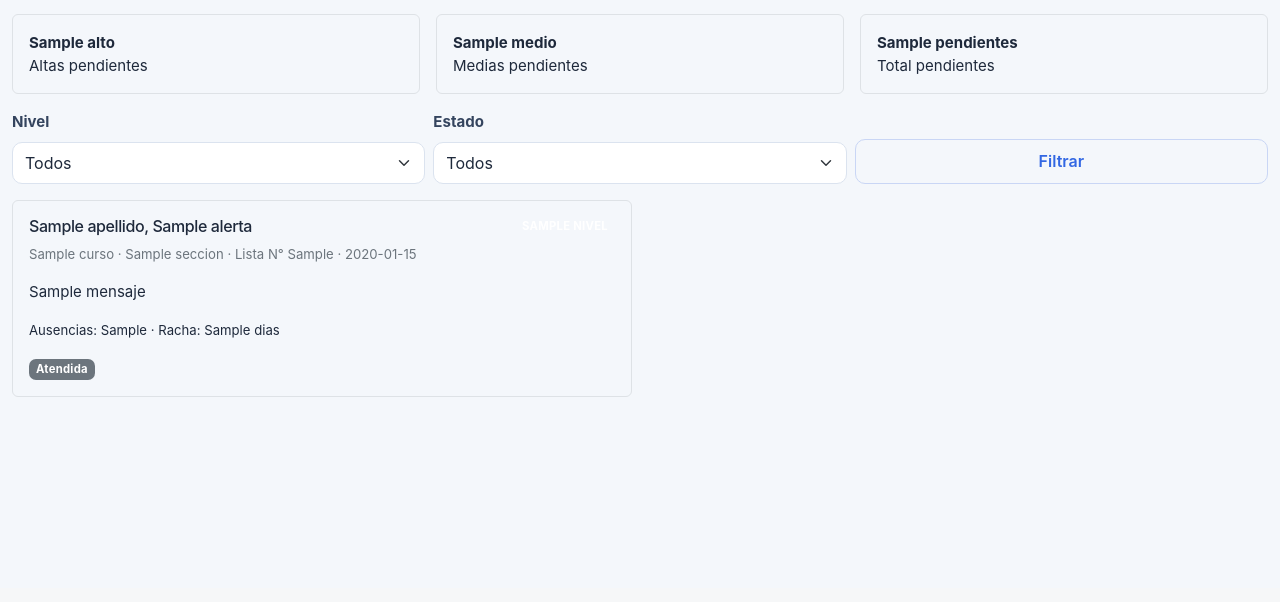
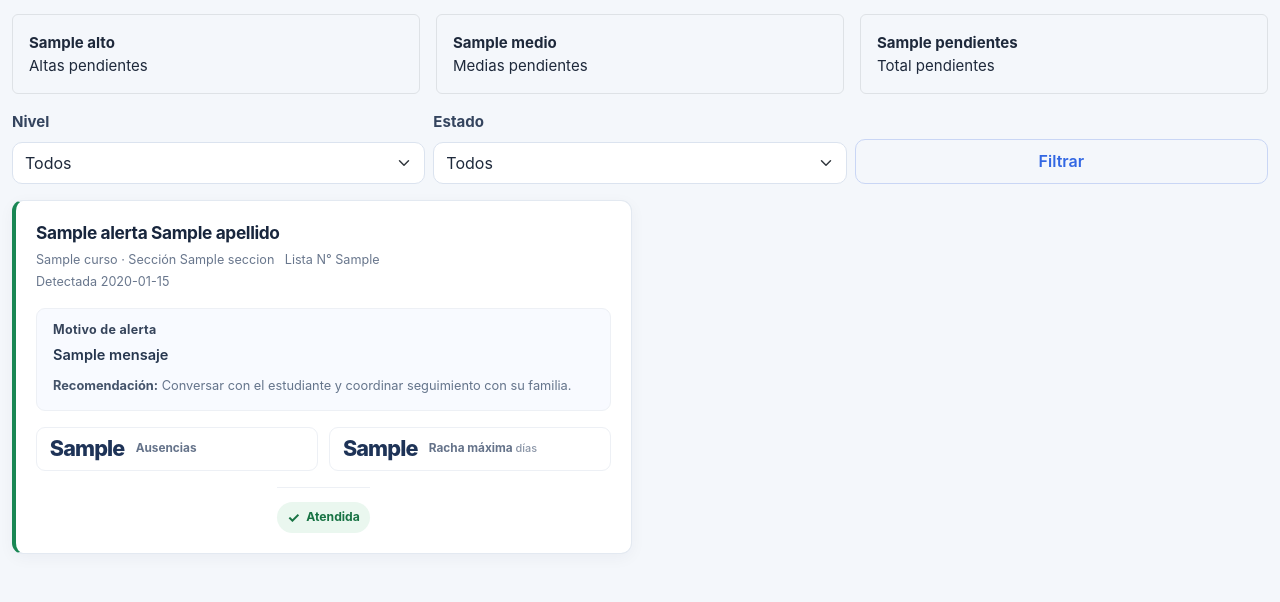
Before and after one commit to andelsonurbaezgomez0628-prog/sistema-asistencia, a Node project: template views/alertas.ejs in a window 1280 px wide. Shown: the part 212-814 px from the top of the page. Before the commit the page ends 609 px from the top, so only its background shows below. Run offline with Node 20 templates, Linux system fonts and the light colour scheme; the template is opened without the code that fills it: most values are stand-ins (such as "Sample title", 1, 10 or a date in 2020).

Commit message:
feat(alertas): moderniza tarjetas de seguimiento

```diff
--- a/assets/css/estilos.css
+++ b/assets/css/estilos.css
@@ -367,6 +367,169 @@ p.text-muted, .text-muted { color: var(--app-muted) !important; }
 .nivel-bajo { background-color: #198754; color: #fff; }
 .nivel-medio { background-color: #ffc107; color: #212529; }
 .nivel-alto { background-color: #dc3545; color: #fff; }
+.alertas-lista .alerta-card {
+    --alerta-acento: #198754;
+    display: flex;
+    flex-direction: column;
+    gap: 1rem;
+    padding: 1.25rem;
+    border: 1px solid #e3e9f1;
+    border-left: 4px solid var(--alerta-acento);
+    border-radius: 11px;
+    background: #fff;
+    box-shadow: 0 4px 16px rgba(20, 33, 61, .045);
+    transition: box-shadow .18s ease, transform .18s ease;
+}
+.alertas-lista .alerta-card:hover {
+    box-shadow: 0 8px 22px rgba(20, 33, 61, .075);
+    transform: translateY(-1px);
+}
+.alertas-lista .alerta-card.alerta-medio { --alerta-acento: #d18a00; }
+.alertas-lista .alerta-card.alerta-alto { --alerta-acento: #d14343; }
+.alerta-card-header {
+    display: flex;
+    align-items: flex-start;
+    justify-content: space-between;
+    gap: .85rem;
+}
+.alerta-card-identidad { min-width: 0; }
+.alerta-estudiante {
+    margin: 0 0 .35rem;
+    color: #18263d;
+    font-size: 1.08rem;
+    font-weight: 720;
+    letter-spacing: -.02em;
+    line-height: 1.35;
+    overflow-wrap: anywhere;
+}
+.alerta-metadatos {
+    display: flex;
+    flex-wrap: wrap;
+    gap: .2rem .65rem;
+    margin: 0;
+    color: #69778d;
+    font-size: .79rem;
+}
+.alerta-nivel {
+    flex: 0 0 auto;
+    min-width: 4.4rem;
+    padding: .45rem .65rem;
+    border-radius: 999px;
+    font-size: .69rem;
+    font-weight: 750;
+    letter-spacing: .055em;
+    text-align: center;
+}
+.alertas-lista .nivel-alto { background: #fff0f0; color: #b4232c; }
+.alertas-lista .nivel-medio { background: #fff6df; color: #8a5b00; }
+.alertas-lista .nivel-bajo { background: #eaf7ef; color: #187344; }
+.alerta-motivo {
+    padding: .9rem 1rem;
+    border: 1px solid #edf0f5;
+    border-radius: 9px;
+    background: #f8faff;
+}
+.alerta-seccion-titulo {
+    margin: 0 0 .4rem;
+    color: #36445b;
+    font-size: .78rem;
+    font-weight: 750;
+    letter-spacing: .025em;
+}
+.alerta-descripcion {
+    margin: 0;
+    color: #26364e;
+    font-size: .91rem;
+    font-weight: 600;
+    line-height: 1.5;
+    overflow-wrap: anywhere;
+}
+.alerta-recomendacion {
+    margin: .6rem 0 0;
+    color: #64748b;
+    font-size: .8rem;
+    line-height: 1.5;
+}
+.alerta-recomendacion strong { color: #44536a; }
+.alerta-estadisticas {
+    display: grid;
+    grid-template-columns: repeat(2, minmax(0, 1fr));
+    gap: .7rem;
+}
+.alerta-estadistica {
+    display: flex;
+    align-items: center;
+    gap: .7rem;
+    min-width: 0;
+    padding: .65rem .8rem;
+    border: 1px solid #edf0f5;
+    border-radius: 9px;
+    background: #fff;
+}
+.alerta-estadistica-valor {
+    color: #1e3357;
+    font-size: 1.35rem;
+    font-weight: 760;
+    letter-spacing: -.04em;
+    line-height: 1;
+}
+.alerta-estadistica-etiqueta {
+    color: #65738a;
+    font-size: .74rem;
+    font-weight: 650;
+    line-height: 1.3;
+}
+.alerta-estadistica-etiqueta small {
+    color: #8994a6;
+    font-size: .68rem;
+    font-weight: 500;
+}
+.alerta-card-footer {
+    display: flex;
+    align-items: center;
+    justify-content: space-between;
+    flex-wrap: wrap;
+    gap: .75rem;
+    margin-top: auto;
+    padding-top: .9rem;
+    border-top: 1px solid #edf0f5;
+}
+.alerta-estado {
+    display: inline-flex;
+    align-items: center;
+    gap: .4rem;
+    flex: 0 0 auto;
+    padding: .38rem .65rem;
+    border-radius: 999px;
+    font-size: .76rem;
+    font-weight: 700;
+}
+.estado-pendiente { background: #fff5df; color: #895b00; }
+.estado-atendida { background: #eaf7ef; color: #187344; }
+.estado-pendiente span { font-size: .95rem; line-height: 1; }
+.estado-atendida span { font-size: .9rem; line-height: 1; }
+.alerta-formulario {
+    display: flex;
+    flex: 1 1 18rem;
+    justify-content: flex-end;
+    gap: .55rem;
+    min-width: 0;
+}
+.alerta-formulario .form-control { min-width: 0; min-height: 40px; font-size: .82rem; }
+.alerta-formulario .btn { flex: 0 0 auto; min-height: 40px; padding: .45rem .85rem; font-size: .82rem; }
+@media (max-width: 575px) {
+    .alertas-lista .alerta-card { gap: .85rem; padding: 1rem; }
+    .alerta-estudiante { font-size: 1rem; }
+    .alerta-card-header { gap: .5rem; }
+    .alerta-nivel { min-width: auto; padding: .4rem .55rem; }
+    .alerta-estadisticas { gap: .5rem; }
+    .alerta-estadistica { align-items: flex-start; flex-direction: column; gap: .3rem; padding: .65rem; }
+    .alerta-formulario { flex-basis: 100%; }
+    .alerta-formulario .form-control { flex: 1 1 auto; }
+}
+@media (prefers-reduced-motion: reduce) {
+    .alertas-lista .alerta-card { transition: none; }
+}
 footer {
     color: #8792a5 !important;
     border-top: 1px solid var(--app-border);
--- a/views/alertas.ejs
+++ b/views/alertas.ejs
@@ -32,21 +32,53 @@
       <div class="col-sm-4 d-flex align-items-end"><button class="btn btn-outline-primary w-100" type="submit">Filtrar</button></div>
     </form>
     <% if (alertas.length === 0) { %><div class="alert alert-success">No hay alertas con esos filtros.</div><% } %>
-    <div class="row g-3">
+    <div class="row g-3 alertas-lista">
       <% for (const alerta of alertas) { %>
-        <div class="col-lg-6"><article class="border rounded p-3 h-100">
-          <div class="d-flex justify-content-between"><h2 class="h6"><%= alerta.apellido %>, <%= alerta.nombre %></h2><span class="badge nivel-<%= alerta.nivel %>"><%= alerta.nivel.toUpperCase() %></span></div>
-          <p class="small text-secondary"><%= alerta.curso %> · <%= alerta.seccion %> · Lista N° <%= alerta.numero_lista %> · <%= alerta.fecha_deteccion %></p>
-          <p><%= alerta.mensaje %></p>
-          <p class="small">Ausencias: <%= alerta.faltas_30_dias %> · Racha: <%= alerta.racha_maxima %> dias</p>
-          <% if (alerta.estado === 'pendiente') { %>
-            <form class="d-flex gap-2" method="post" action="/alertas/<%= alerta.id %>/atender">
-              <input type="hidden" name="_csrf" value="<%= csrfToken %>">
-              <input class="form-control" name="nota" maxlength="200" placeholder="Accion tomada" required>
-              <button class="btn btn-success" type="submit">Atender</button>
-            </form>
-          <% } else { %><span class="badge text-bg-secondary">Atendida</span><% } %>
-        </article></div>
+        <div class="col-lg-6">
+          <article class="alerta-card alerta-<%= alerta.nivel %> h-100">
+            <header class="alerta-card-header">
+              <div class="alerta-card-identidad">
+                <h2 class="alerta-estudiante"><%= alerta.nombre %> <%= alerta.apellido %></h2>
+                <p class="alerta-metadatos">
+                  <span><%= alerta.curso %> · Sección <%= alerta.seccion %></span>
+                  <span>Lista N° <%= alerta.numero_lista %></span>
+                  <span>Detectada <%= alerta.fecha_deteccion %></span>
+                </p>
+              </div>
+              <span class="badge nivel-<%= alerta.nivel %> alerta-nivel"><%= alerta.nivel.toUpperCase() %></span>
+            </header>
+
+            <section class="alerta-motivo" aria-label="Motivo de alerta">
+              <h3 class="alerta-seccion-titulo">Motivo de alerta</h3>
+              <p class="alerta-descripcion"><%= alerta.mensaje %></p>
+              <p class="alerta-recomendacion"><strong>Recomendación:</strong> Conversar con el estudiante y coordinar seguimiento con su familia.</p>
+            </section>
+
+            <div class="alerta-estadisticas" aria-label="Estadisticas de asistencia">
+              <div class="alerta-estadistica">
+                <span class="alerta-estadistica-valor"><%= alerta.faltas_30_dias %></span>
+                <span class="alerta-estadistica-etiqueta">Ausencias</span>
+              </div>
+              <div class="alerta-estadistica">
+                <span class="alerta-estadistica-valor"><%= alerta.racha_maxima %></span>
+                <span class="alerta-estadistica-etiqueta">Racha máxima <small>días</small></span>
+              </div>
+            </div>
+
+            <footer class="alerta-card-footer">
+              <% if (alerta.estado === 'pendiente') { %>
+                <span class="alerta-estado estado-pendiente"><span aria-hidden="true">◷</span> Pendiente</span>
+                <form class="alerta-formulario" method="post" action="/alertas/<%= alerta.id %>/atender">
+                  <input type="hidden" name="_csrf" value="<%= csrfToken %>">
+                  <input class="form-control" name="nota" maxlength="200" placeholder="Accion tomada" aria-label="Accion tomada" required>
+                  <button class="btn btn-success" type="submit">Atender</button>
+                </form>
+              <% } else { %>
+                <span class="alerta-estado estado-atendida"><span aria-hidden="true">✓</span> Atendida</span>
+              <% } %>
+            </footer>
+          </article>
+        </div>
       <% } %>
     </div>
   </main>
```
